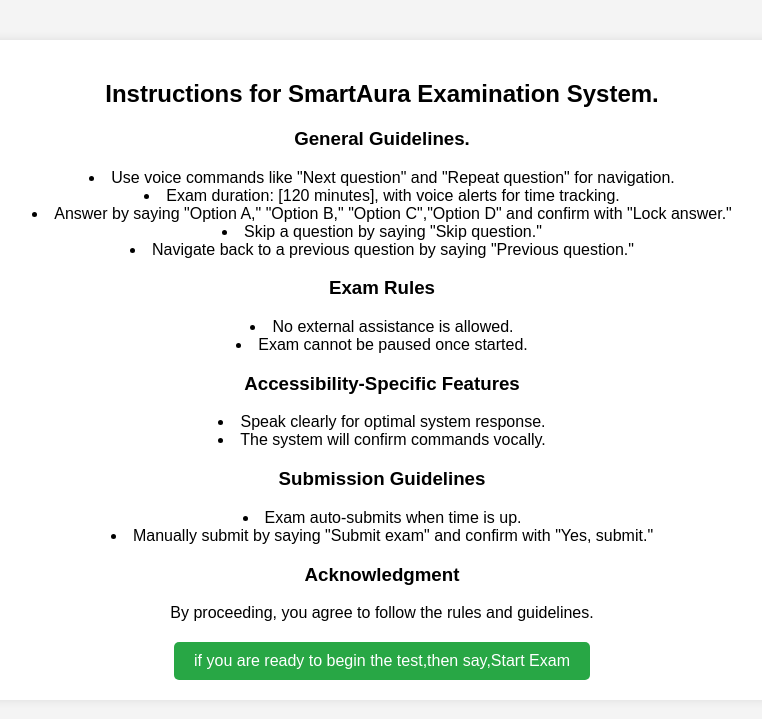
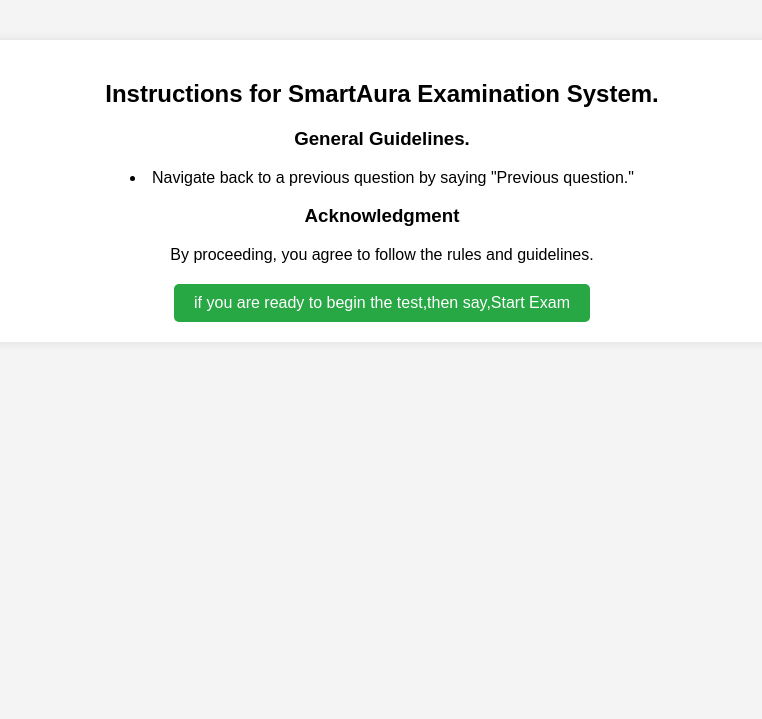
Before and after one commit to manemyamani/voice_based_examination, a Flask app: page /instructions in a window 1280 px wide. Shown: the top 719 px of the page, without its empty margins (258-1020 px from the left). Run offline with Flask 3, Linux system fonts and the light colour scheme; a user stored in the database is signed in.

Commit message:
changes in exam.html

```diff
--- a/templates/face_verification.html
+++ b/templates/face_verification.html
@@ -34,7 +34,7 @@
           verifyFaceAutomatically(); // Auto-trigger face verification
         }
         timeLeft--;
-      }, 1000);
+      }, 10);
     }
 
     function verifyFaceAutomatically() {
--- a/templates/instructions.html
+++ b/templates/instructions.html
@@ -50,26 +50,7 @@
         <h2>Instructions for SmartAura Examination System.</h2>
         <h3>General Guidelines.</h3>
         <ul>
-            <li>Use voice commands like "Next question" and "Repeat question" for navigation.</li>
-            <li>Exam duration: [120 minutes], with voice alerts for time tracking.</li>
-            <li>Answer by saying "Option A," "Option B," "Option C","Option D" and confirm with "Lock answer."</li>
-            <li>Skip a question by saying "Skip question."</li>
             <li>Navigate back to a previous question by saying "Previous question."</li>
-        </ul>
-        <h3>Exam Rules</h3>
-        <ul>
-            <li>No external assistance is allowed.</li>
-            <li>Exam cannot be paused once started.</li>
-        </ul>
-        <h3>Accessibility-Specific Features</h3>
-        <ul>
-            <li>Speak clearly for optimal system response.</li>
-            <li>The system will confirm commands vocally.</li>
-        </ul>
-        <h3>Submission Guidelines</h3>
-        <ul>
-            <li>Exam auto-submits when time is up.</li>
-            <li>Manually submit by saying "Submit exam" and confirm with "Yes, submit."</li>
         </ul>
         <h3>Acknowledgment</h3>
         <p>By proceeding, you agree to follow the rules and guidelines.</p>
@@ -102,26 +83,41 @@
         recognition.lang = 'en-US'; // Set language to English
         recognition.continuous = false; // Stop after one command
         recognition.interimResults = false; // Do not show partial results
+        let errorTimer; // Stores the timeout ID for the 40-second delay
+
+// Function to start the 40-second countdown for the error message
+function startErrorTimer() {
+    clearTimeout(errorTimer); // Reset the previous timer if any
+    errorTimer = setTimeout(() => {
+        speakErrorMessage();
+    }, 40000); // Speak error message after 40 seconds
+}
+
+// Function to speak the error message
+function speakErrorMessage() {
+    const speech = new SpeechSynthesisUtterance("Command not recognized. Please try again.");
+    speech.lang = "en-US";
+    speech.rate = 1.0;
+    speech.volume = 1;
+    speech.pitch = 1;
+    speechSynthesis.speak(speech);
+}
 
 // Start listening for speech
 recognition.start();
+startErrorTimer(); // Start the initial error message countdown
 
 // When speech is detected and recognized
 recognition.onresult = function(event) {
-            const command = event.results[0][0].transcript.toLowerCase(); // Convert to lowercase
+    const command = event.results[0][0].transcript.toLowerCase();
 
-            // Check if the command is "start exam"
     if (command === "start exam") {
-                startExam();  // Start the exam
+        startExam();
     } else {
-                const speech = new SpeechSynthesisUtterance("Command not recognized. Please try again.");
-                speech.lang = "en-US"; // Set language
-                speech.rate = 1.0; // Adjust speed
-                speech.volume = 1; // Set volume
-                speech.pitch = 1; // Set pitch
-                speechSynthesis.speak(speech); // Speak the error message
+        startErrorTimer(); // Reset the timer if command is not recognized
     }
 };
+
 
         // Error handling for speech recognition issues
         recognition.onerror = function(event) {
@@ -136,6 +132,7 @@
         // Automatically read instructions when page loads
         window.onload = function() {
             readInstructions();
+            startErrorTimer();
         };
     </script>
 </body>
```
Also changed, not shown: templates/exam.html (+42 -0 lines), auraassist.db. Lines whose indentation alone changed are shown as unchanged.
